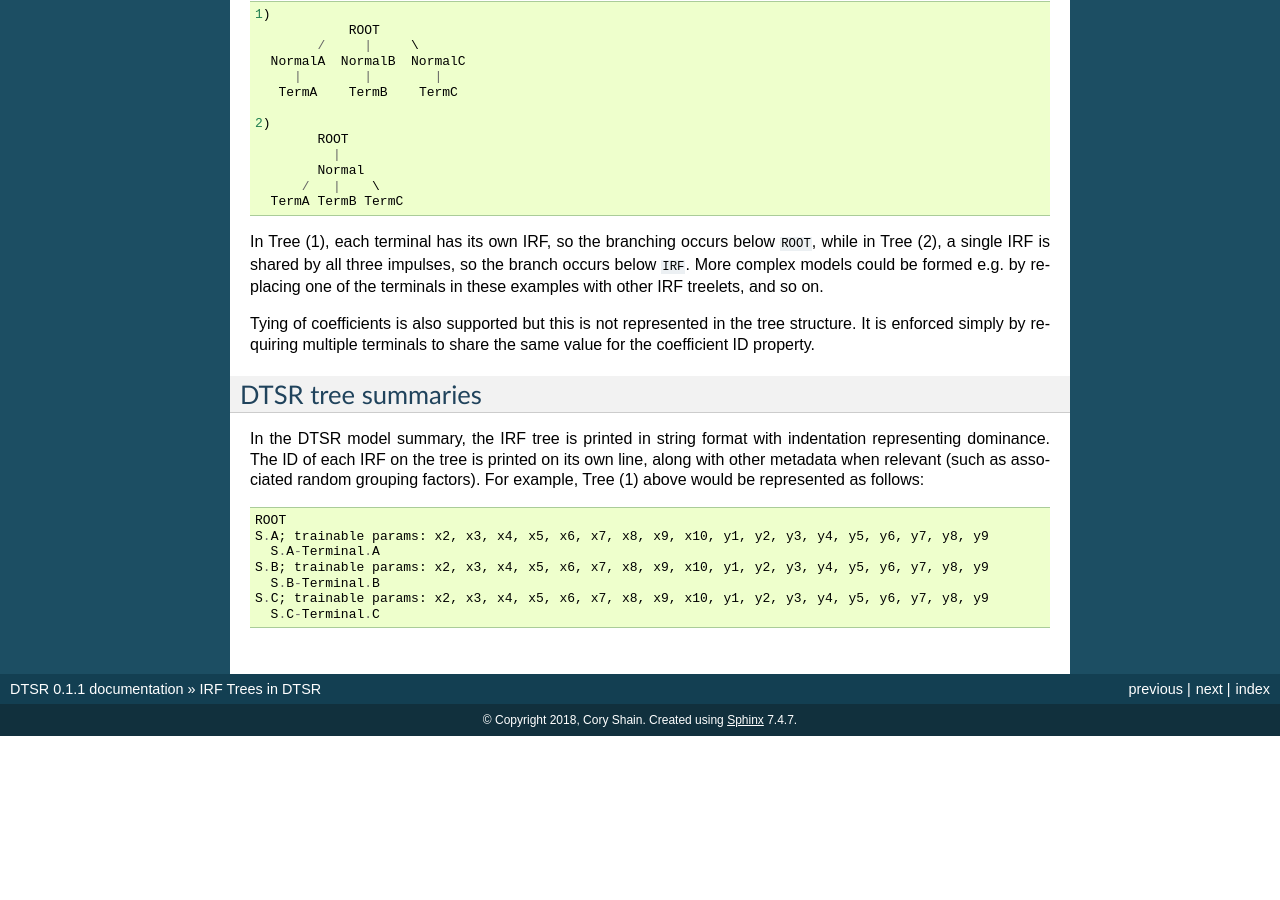
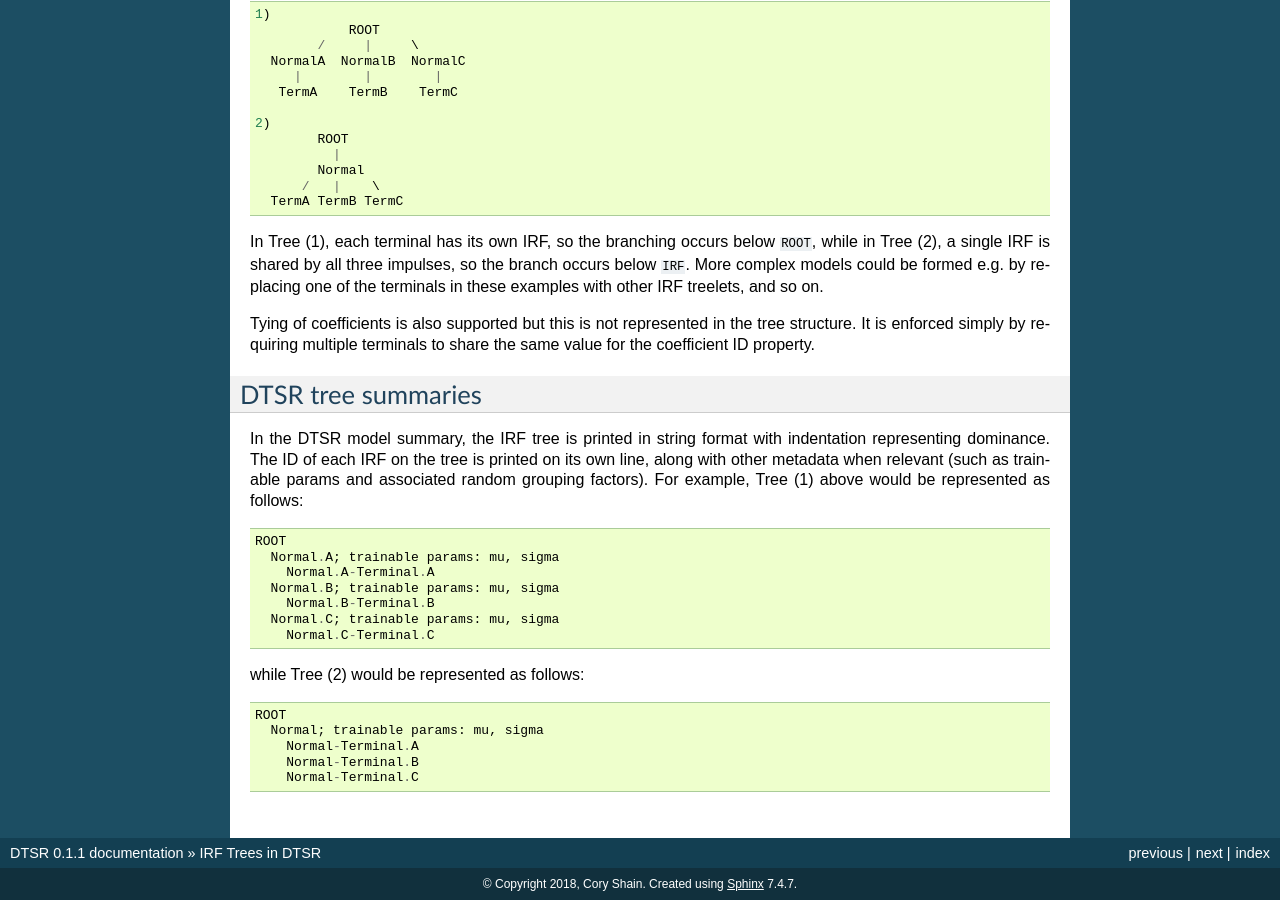
Before and after one commit to coryshain/cdr, a Sphinx documentation site: the page built from docs/source/irftree.rst, in a window 1280 px wide and 900 px high, scrolled down 1489 px. Built offline with Sphinx 7.4.7, drawn with Linux system fonts in a browser that asks for light colours; before the commit the page ends 2225 px from its top, so only the background shows below that.

Commit message:
Updates to docs

```diff
--- a/docs/source/irftree.rst
+++ b/docs/source/irftree.rst
@@ -94,13 +94,21 @@ DTSR tree summaries
 -------------------
 
 In the DTSR model summary, the IRF tree is printed in string format with indentation representing dominance.
-The ID of each IRF on the tree is printed on its own line, along with other metadata when relevant (such as associated random grouping factors).
+The ID of each IRF on the tree is printed on its own line, along with other metadata when relevant (such as trainable params and associated random grouping factors).
 For example, Tree (1) above would be represented as follows::
 
   ROOT
-  S.A; trainable params: x2, x3, x4, x5, x6, x7, x8, x9, x10, y1, y2, y3, y4, y5, y6, y7, y8, y9
-    S.A-Terminal.A
-  S.B; trainable params: x2, x3, x4, x5, x6, x7, x8, x9, x10, y1, y2, y3, y4, y5, y6, y7, y8, y9
-    S.B-Terminal.B
-  S.C; trainable params: x2, x3, x4, x5, x6, x7, x8, x9, x10, y1, y2, y3, y4, y5, y6, y7, y8, y9
-    S.C-Terminal.C
+    Normal.A; trainable params: mu, sigma
+      Normal.A-Terminal.A
+    Normal.B; trainable params: mu, sigma
+      Normal.B-Terminal.B
+    Normal.C; trainable params: mu, sigma
+      Normal.C-Terminal.C
+
+while Tree (2) would be represented as follows::
+
+  ROOT
+    Normal; trainable params: mu, sigma
+      Normal-Terminal.A
+      Normal-Terminal.B
+      Normal-Terminal.C
```
